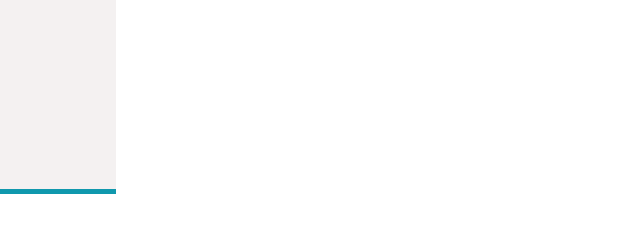
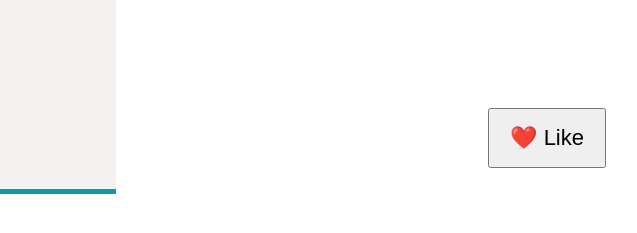
Before and after one commit to jayanttArora/html-css-course, a plain HTML site: page 03-CSS-Fundamentals/index.html in a window 1280 px wide. Shown: the part 2249-2482 px from the top of the page, 624-1261 px from the left. Drawn offline with Linux system fonts and the light colour scheme.

Commit message:
Add  a Like button at the bottom of the page
Added a Like button at bottom-right of page using Absolute positioning.

```diff
--- a/03-CSS-Fundamentals/index.html
+++ b/03-CSS-Fundamentals/index.html
@@ -43,6 +43,7 @@
             height="200"
             class="post-img"
           />
+          <button>❤️ Like</button>
         </header>
 
         <p>
--- a/03-CSS-Fundamentals/style.css
+++ b/03-CSS-Fundamentals/style.css
@@ -9,11 +9,13 @@ body {
   font-family: sans-serif;
 
   border-top: 10px solid #1098ad;
+  position: relative;
 }
 
 .container {
   width: 800px;
   margin: 0 auto;
+  /* position: relative; */
 }
 
 .main-header {
@@ -33,6 +35,7 @@ article {
 
 .post-header {
   margin-bottom: 40px;
+  /* position: relative; */
 }
 
 aside {
@@ -172,6 +175,18 @@ nav a:link:last-child {
   margin-right: 0;
 }
 
+button {
+  font-size: 22px;
+  padding: 15px 20px;
+  cursor: pointer;
+
+  position: absolute;
+  /* bottom: 0;
+  left: 0; */
+  bottom: 50px;
+  right: 50px;
+}
+
 /* Resolving conflicts */
 /* #copyright {
   color: red;
```
